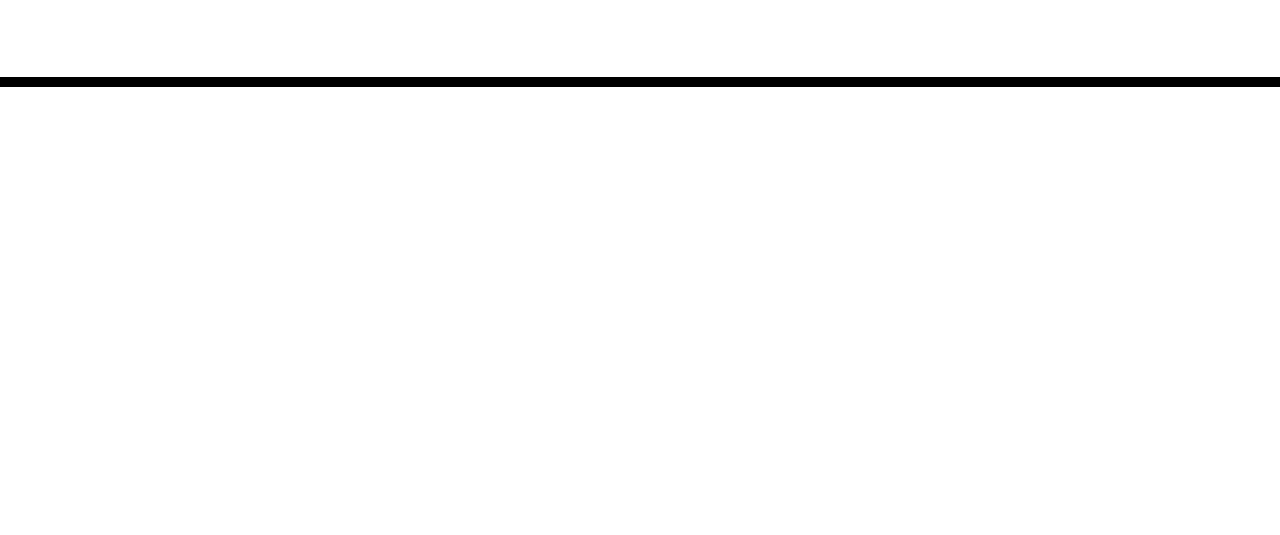
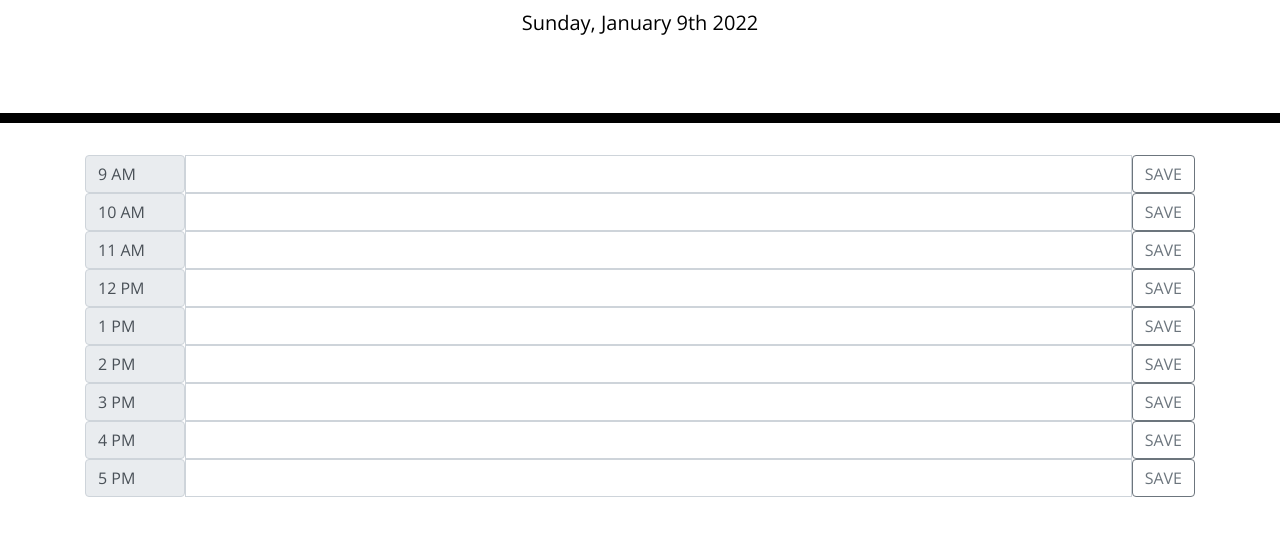
Before and after one commit to TrushaBH/day-planner, a plain HTML site: page index.html in a window 1280 px wide. Shown: the part 181-716 px from the top of the page. Drawn offline with nearby package versions, Linux system fonts and the light colour scheme.

Commit message:
Add files via upload

```diff
--- /dev/null
+++ b/dayplanner.js
@@ -0,0 +1,62 @@
+$(document).ready(function () {
+
+    var x = [9, 10, 11, 12, 13, 14, 15, 16, 17];
+
+
+
+
+
+    var currentDay = moment().format("dddd, MMMM Do YYYY");
+    $("#currentDay").text(currentDay);
+    var Time = moment().format("H");
+
+
+    x.forEach(function (time, index) {
+        var start= [];
+        start.push(moment().hour(time).format("h A"));
+
+
+        var Div = $("<div>");
+        var Span = $("<span>");
+        var Input = $("<input>");
+        var Btn = $("<button>");
+
+
+
+        $(".container").append(Div);
+        $(".container").addClass("mb-5");
+
+        Div.addClass("time-block input-group input-group-prepend");
+        Div.attr("data-val", index);
+        Div.append(Span);
+        Span.addClass("input-group-text");
+        Span.addClass("start-time")
+        Span.text(start);
+        Div.append(Input);
+        Input.attr("type", "text");
+        Input.attr("data", "data-input" + index);
+        Input.addClass("form-control")
+        Input.attr("data", "data-text" + index);
+        Div.append(Btn);
+        Btn.addClass("btn btn-outline-secondary");
+
+
+    });
+
+
+    $("button").on("click", function (event) {
+        event.preventDefault();
+
+        var tInput = $(this).siblings("input").attr("data");
+        var tVal = $(this).siblings("input").val();
+        localStorage.setItem(tInput, tVal);
+        var lsVal = localStorage.getItem(tInput);
+        $(this).siblings("input").text(lsVal);
+    });
+
+
+    $(".input-group-text").css("width", "100px");
+    $("button").text("SAVE");
+
+
+})
--- a/index.html
+++ b/index.html
@@ -34,5 +34,6 @@
 
     <script src="https://cdnjs.cloudflare.com/ajax/libs/jquery/3.2.1/jquery.min.js"></script>
     <script src="https://cdnjs.cloudflare.com/ajax/libs/moment.js/2.24.0/moment.min.js"></script>
+    <script src="dayplanner.js"></script>
   </body>
 </html>
```
